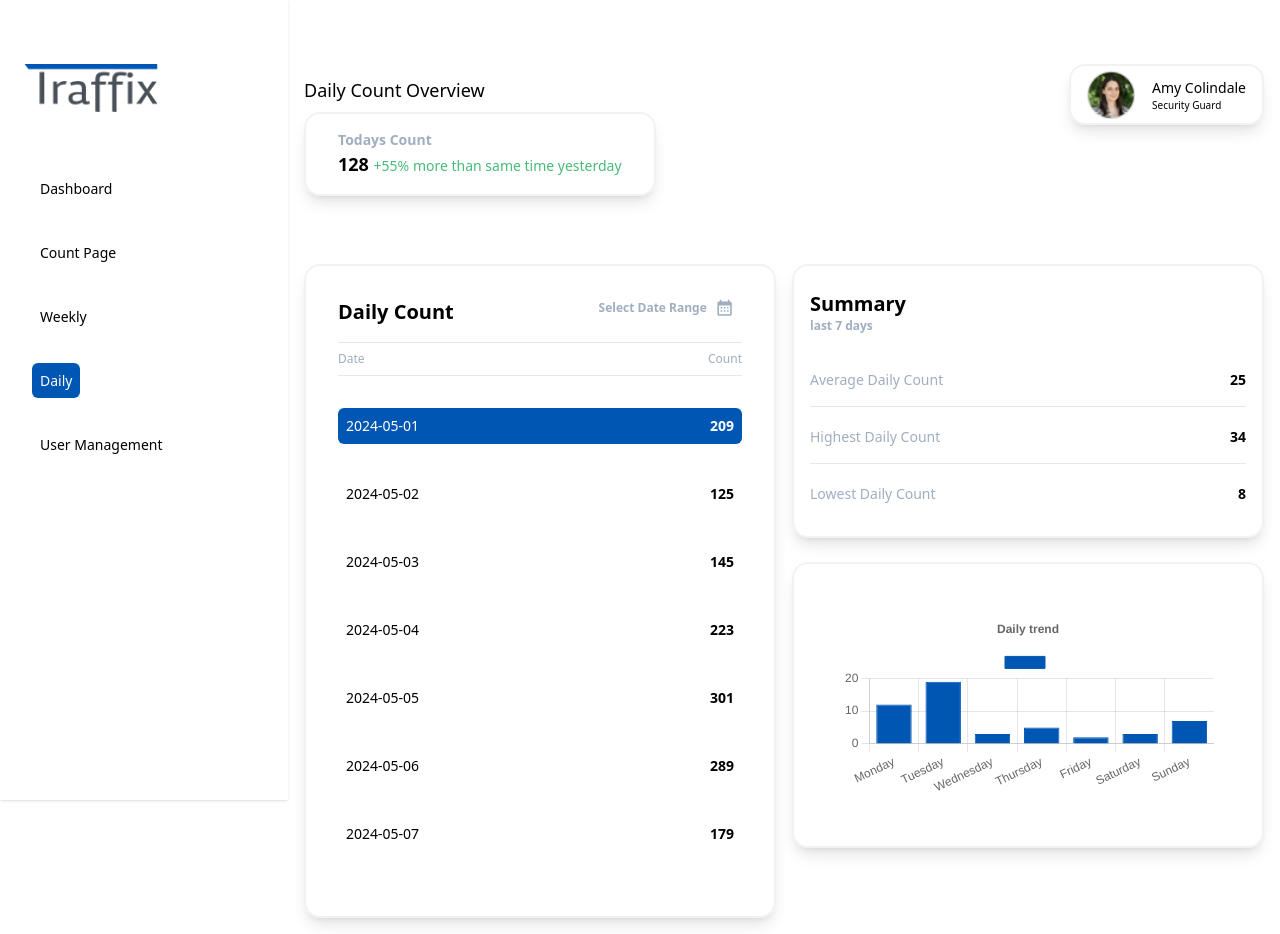
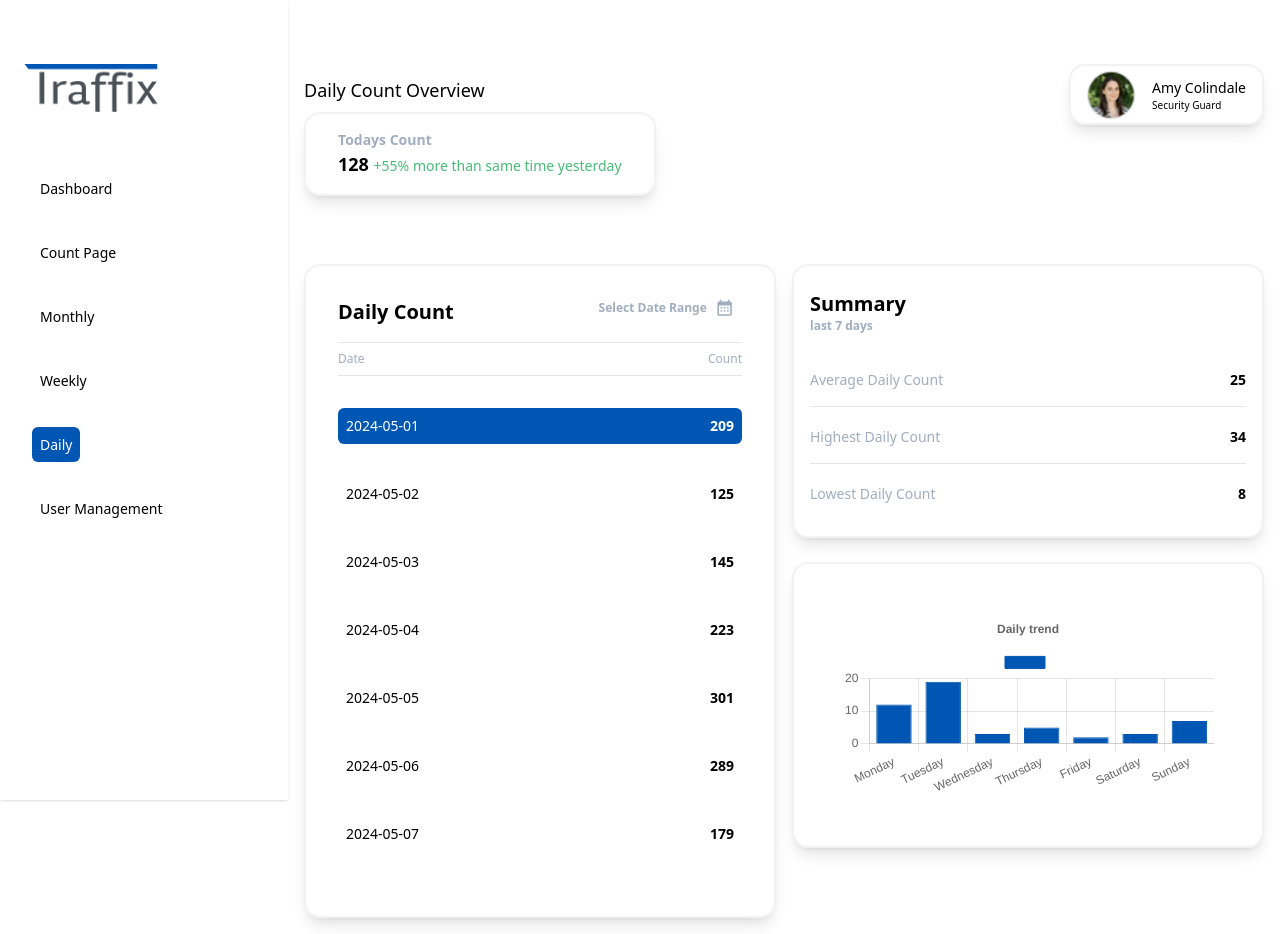
Before and after one commit to Marshall-D/traffix, a Next.js app: page /admin/daily in a window 1280 px wide. Built offline with nearby package versions, Linux system fonts and the light colour scheme.

Commit message:
chore: put back monthly in navigation

```diff
--- a/src/components/dashboardSidebar/index.tsx
+++ b/src/components/dashboardSidebar/index.tsx
@@ -12,7 +12,7 @@ export const SidebarMenu: React.FC<IDashboardSidebar> = ({ admin }) => {
   const navItems = [
     { href: ROUTES.ADMIN_DASHBOARD, label: "Dashboard" },
     { href: `${ROUTES.ADMIN_COUNT_PAGE}/${admin}`, label: "Count Page" },
-    // { href: ROUTES.ADMIN_MONTHLY_PAGE, label: "Monthly" },
+    { href: ROUTES.ADMIN_MONTHLY_PAGE, label: "Monthly" },
     { href: ROUTES.ADMIN_WEEKLY_PAGE, label: "Weekly" },
     { href: ROUTES.ADMIN_DAILY_PAGE, label: "Daily" },
     { href: ROUTES.ADMIN_USER_MANAGEMENT, label: "User Management" },
--- a/src/components/sidenav/index.tsx
+++ b/src/components/sidenav/index.tsx
@@ -53,11 +53,11 @@ const SideNav: React.FC<Props> = ({ admin, onToggleMenu }) => {
       label: "Weekly",
       icon: mdiAlphaWBoxOutline,
     },
-    // {
-    //   href: ROUTES.ADMIN_MONTHLY_PAGE,
-    //   label: "Monthly",
-    //   icon: mdiAlphaMBoxOutline,
-    // },
+    {
+      href: ROUTES.ADMIN_MONTHLY_PAGE,
+      label: "Monthly",
+      icon: mdiAlphaMBoxOutline,
+    },
     {
       href: ROUTES.ADMIN_USER_MANAGEMENT,
       label: "User Management",
```
